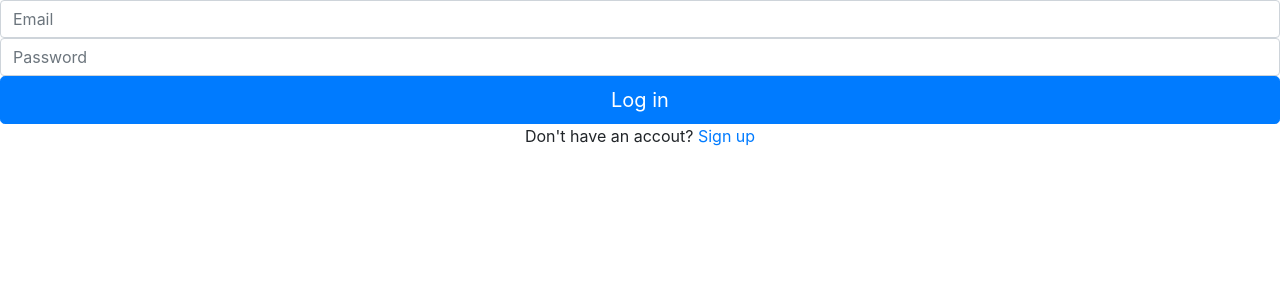
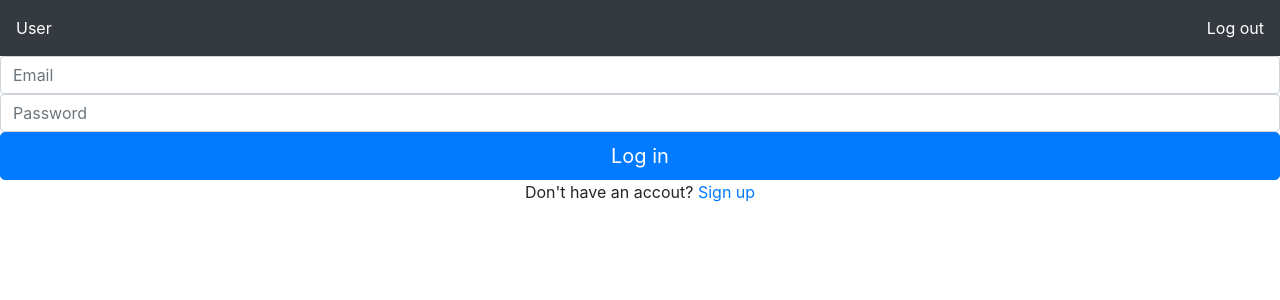
Before and after one commit to ivandres73/acklen_challenge, a React (Create React App) app: page / in a window 1280 px wide. Shown: the top 300 px of the page. Built offline with nearby package versions, Linux system fonts and the light colour scheme.

Commit message:
navbar dark theme

```diff
--- a/src/App.js
+++ b/src/App.js
@@ -2,14 +2,16 @@ import React from 'react';
 import './App.css';
 
 //Custom Components and routes
+import { BrowserRouter, Route, Switch } from 'react-router-dom';
 import Login from './components/Login';
-import { BrowserRouter, Route, Switch } from 'react-router-dom';
 import Signup from './components/Signup';
+import Navbar from './components/Navbar';
 
 function App() {
   console.log('hola soy ivan');
   return (
     <div className="App">
+      <Navbar/>
       <BrowserRouter>
       <Route exact={true} path='/' render={() => (<Login/> )}/>
       <Route exact={true} path='/signup' render={() => (<Signup/> )}/>
--- a/src/components/Navbar.js
+++ b/src/components/Navbar.js
@@ -3,8 +3,15 @@ import React, { Component } from 'react';
 class Navbar extends Component {
     render() {
         return(
-            <div className="sigup-comp">
-
+            <div>
+                <nav className="navbar navbar-dark bg-dark">
+                    <span className="navbar-text text-white">
+                        User
+                    </span>
+                    <a href="#" className="text-white">
+                        Log out
+                    </a>
+                </nav>
             </div>
         )
     }
```
